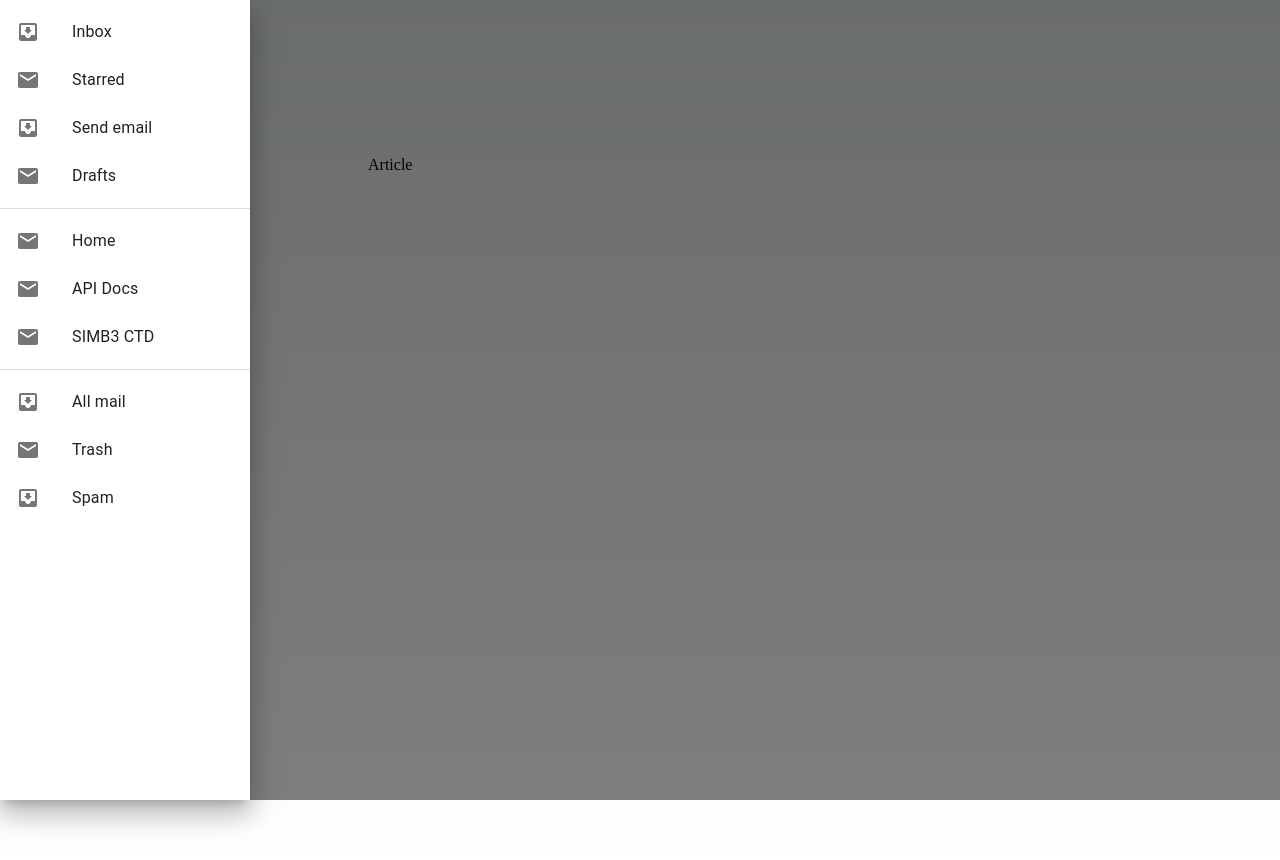
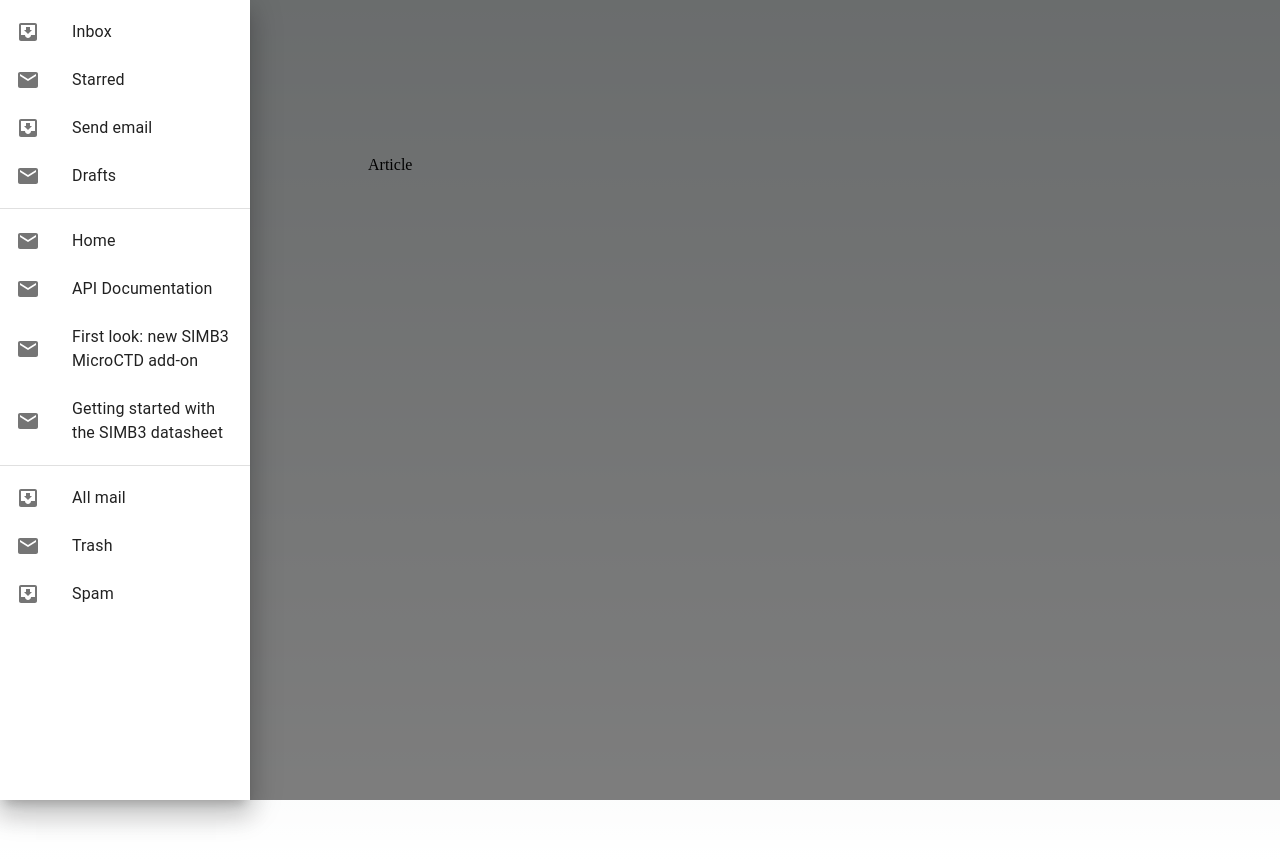
Before and after one commit to cplanck/next-js-playground, a Next.js app: page / in a window 1280 px wide. Both pictures are taken after a click on the button 32 px from the left and 30 px from the top of the page. Built offline with nearby package versions, Linux system fonts and the light colour scheme.

Commit message:
fourth commit

```diff
--- a/src/components/Navbar.js
+++ b/src/components/Navbar.js
@@ -71,15 +71,23 @@ export default function SwipeableTemporaryDrawer() {
                 <ListItemIcon>
                   {<MailIcon />}
                 </ListItemIcon>
-                <ListItemText primary={'API Docs'} />
+                <ListItemText primary={'API Documentation'} />
               </ListItemButton>
         </ListItem>
-          <ListItem key={'text2'} disablePadding>
+        <ListItem key={'text2'} disablePadding>
             <ListItemButton onClick={() => {router.push('/articles/simb3-ctd')}}>
               <ListItemIcon>
                 {<MailIcon />}
               </ListItemIcon>
-              <ListItemText primary={'SIMB3 CTD'} />
+              <ListItemText primary={'First look: new SIMB3 MicroCTD add-on'} />
+            </ListItemButton>
+          </ListItem>
+          <ListItem key={'text2'} disablePadding>
+            <ListItemButton onClick={() => {router.push('/articles/getting-started-with-the-simb3-datasheet')}}>
+              <ListItemIcon>
+                {<MailIcon />}
+              </ListItemIcon>
+              <ListItemText primary={'Getting started with the SIMB3 datasheet'} />
             </ListItemButton>
           </ListItem>
       </List>
```
